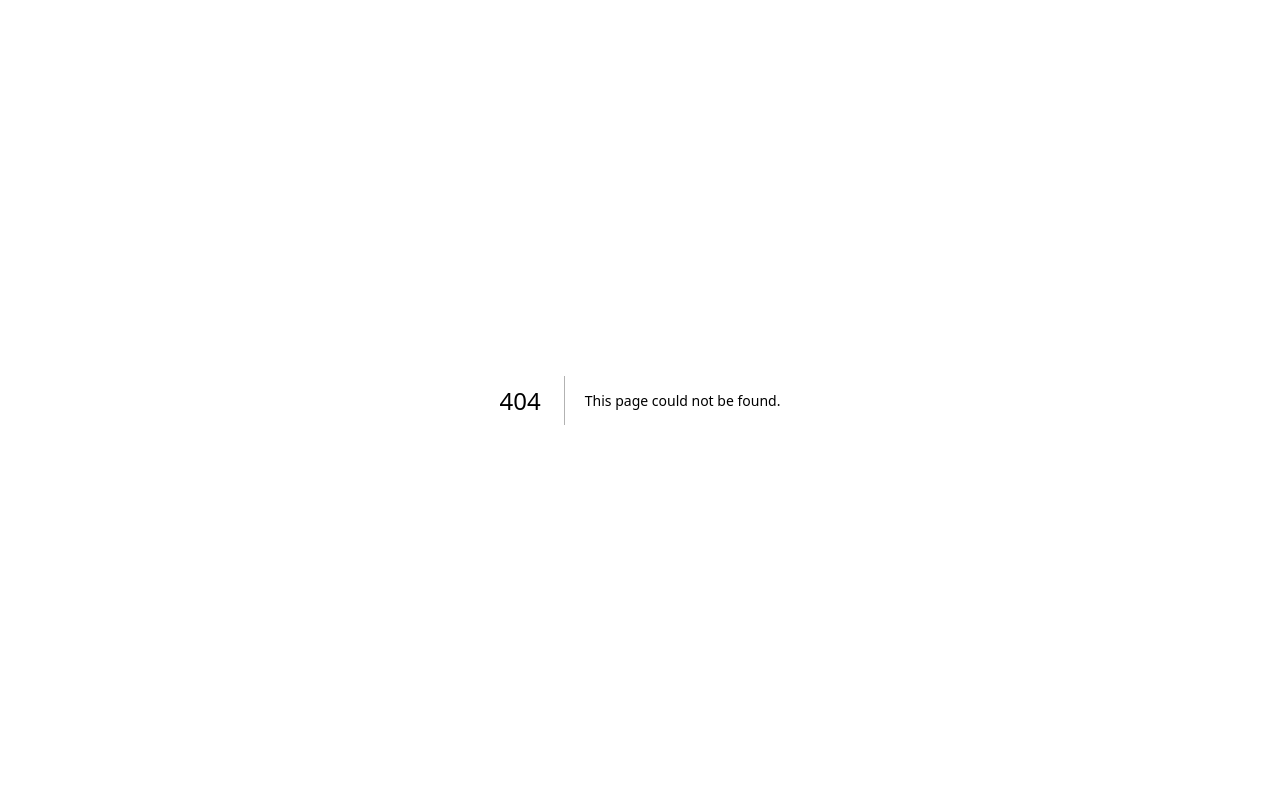
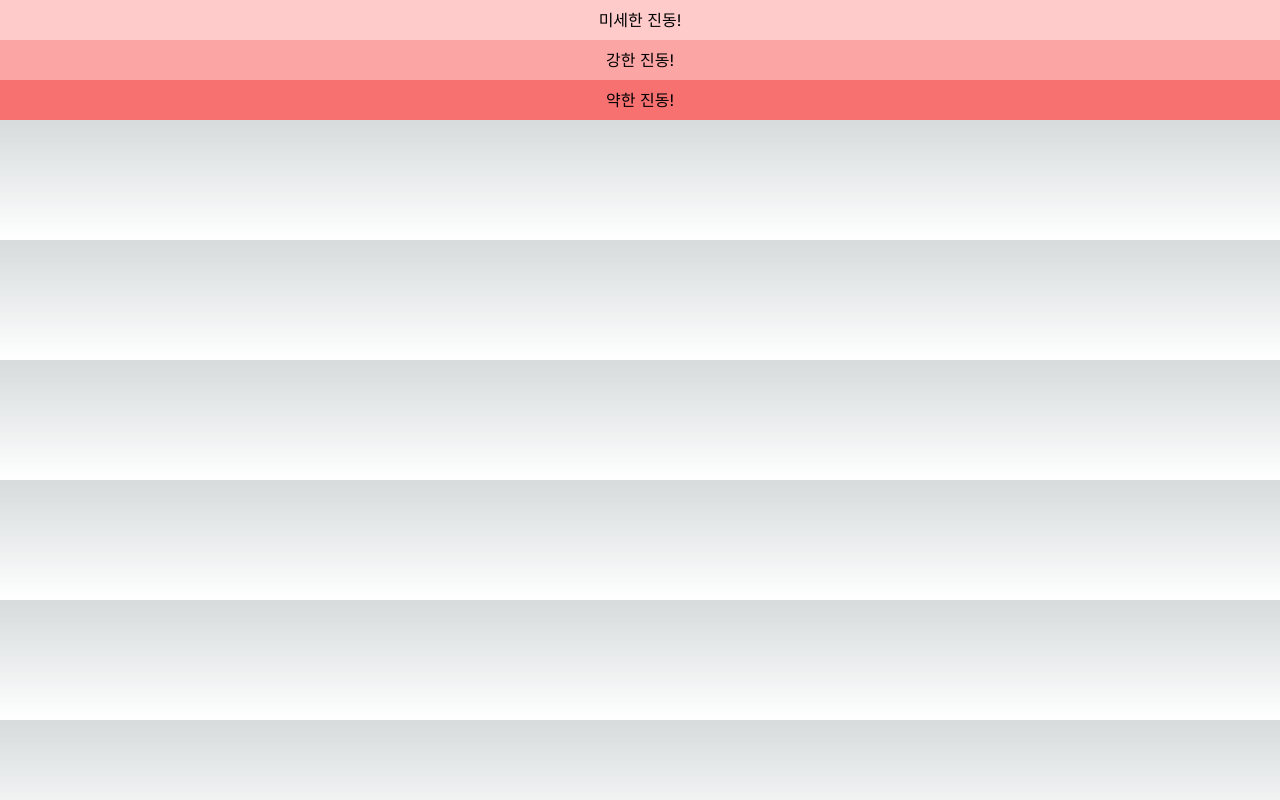
Before and after one commit to babydev-by03KOREA/portfolio-nextjs-v2, a Next.js app: page /webapp in a window 1280 px wide. Before the commit this address had no page. Built offline with nearby package versions, Linux system fonts and the light colour scheme.

Commit message:
:sparkles: /webapp 코드 분기!

```diff
--- a/src/app/page.tsx
+++ b/src/app/page.tsx
@@ -1,37 +1,9 @@
-import CommonLayout from "@/component/CommonLayout";
 import "./globals.css";
 
 type Props = {};
-type elemArrayType = [
-    { elem: string, style: string, function: string },
-    { elem: string, style: string, function: string },
-    { elem: string, style: string, function: string }
-];
-
-const elementArray: elemArrayType = [
-    {
-        style: "bg-red-200",
-        elem: "미세한 진동!",
-        function: "vibrateOne"
-    },
-    {
-        style: "bg-red-300",
-        elem: "강한 진동!",
-        function: "vibrateTwo"
-    },
-    {
-        style: "bg-red-400",
-        elem: "약한 진동!",
-        function: "vibrateThree"
-    }
-];
 
 export default function Home({}: Props) {
     return (
-        elementArray.map(elem =>
-            <CommonLayout className={elem.style} functionName={elem.function}>
-                <h1 style={{color: "black", textAlign: "center", lineHeight: "40px"}}>{elem.elem}</h1>
-            </CommonLayout>
-        )
+        <></>
     );
 }
--- /dev/null
+++ b/src/app/webapp/callHandler.tsx
@@ -0,0 +1,35 @@
+"use client";
+
+import React from "react";
+
+type elemArrayType = {
+    elem: string;
+    style: string;
+    function: string;
+}[];
+
+export default function CallHandler({elementArray}: { elementArray: elemArrayType }) {
+    return (
+        <>
+            {
+                elementArray.map((elem, index) =>
+                    <div key={index} className={`w-full h-10 p-0 ${elem.style} w-full h-10 p-0 ${elem.style} flex justify-center items-center text-black`}
+                         onClick={() => vibrate(`${elem.function}`)}>
+                        <span style={{}}>
+                            {elem.elem}
+                        </span>
+                    </div>
+                )
+            }
+        </>
+    );
+}
+
+const vibrate = (functionName: string) => {
+    const myWindow = window as any;
+    if (myWindow.flutter_inappwebview) {
+        myWindow.flutter_inappwebview.callHandler(`${functionName}`, "");
+    } else {
+        alert(`${functionName}`);
+    }
+};
--- /dev/null
+++ b/src/app/webapp/page.tsx
@@ -0,0 +1,31 @@
+import CallHandler from "@/app/webapp/callHandler";
+
+type elemArrayType = {
+    elem: string;
+    style: string;
+    function: string;
+}[];
+
+const elementArray: elemArrayType = [
+    {
+        style: "bg-red-200",
+        elem: "미세한 진동!",
+        function: "vibrateOne"
+    },
+    {
+        style: "bg-red-300",
+        elem: "강한 진동!",
+        function: "vibrateTwo"
+    },
+    {
+        style: "bg-red-400",
+        elem: "약한 진동!",
+        function: "vibrateThree"
+    }
+];
+
+const webApp = () => {
+    return <CallHandler elementArray={elementArray}/>
+}
+
+export default webApp;
--- a/src/component/CommonLayout.tsx
+++ b/src/component/CommonLayout.tsx
@@ -1,19 +1,12 @@
 "use client";
+
 import React from "react";
 
-export default function CommonLayout({children, className, functionName}: { children: React.ReactNode, className: string, functionName: string }) {
+export default function CommonLayout({children}: {
+    children: React.ReactNode,
+}) {
     return (
-        <div className={`w-full h-10 p-0 ${className ? className : ""}`} onClick={() => vibrate(`${functionName}`)}>
-            {children}
-        </div>
+        <>
+        </>
     );
 }
-
-const vibrate = (functionName: string) => {
-    const myWindow = window as any;
-    if (myWindow.flutter_inappwebview) {
-        myWindow.flutter_inappwebview.callHandler(`${functionName}`, "");
-    } else {
-        alert(`${functionName}`);
-    }
-};
```
Also changed, not shown: 2 other files (tests, documents, lock files or other folders).
